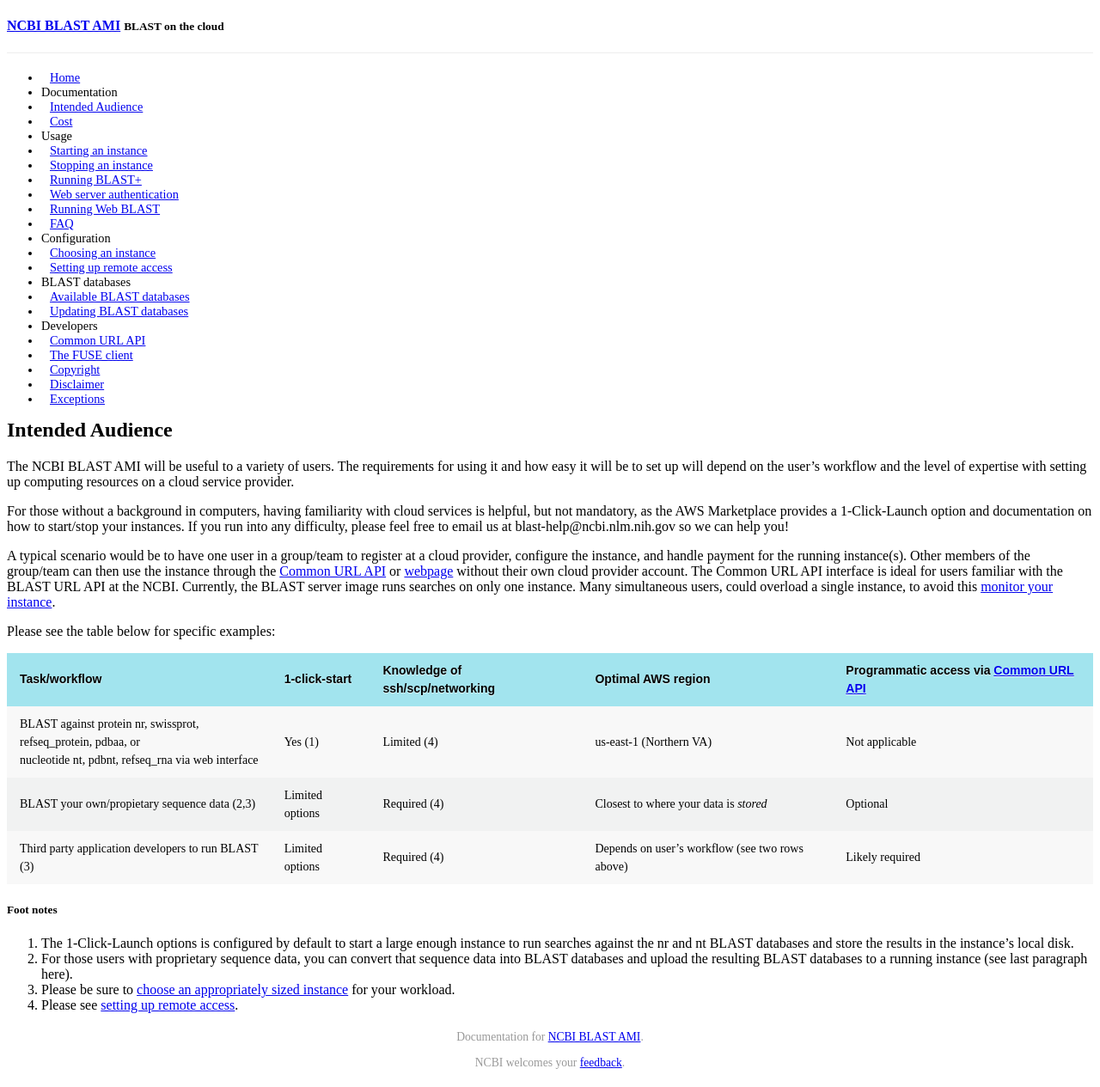
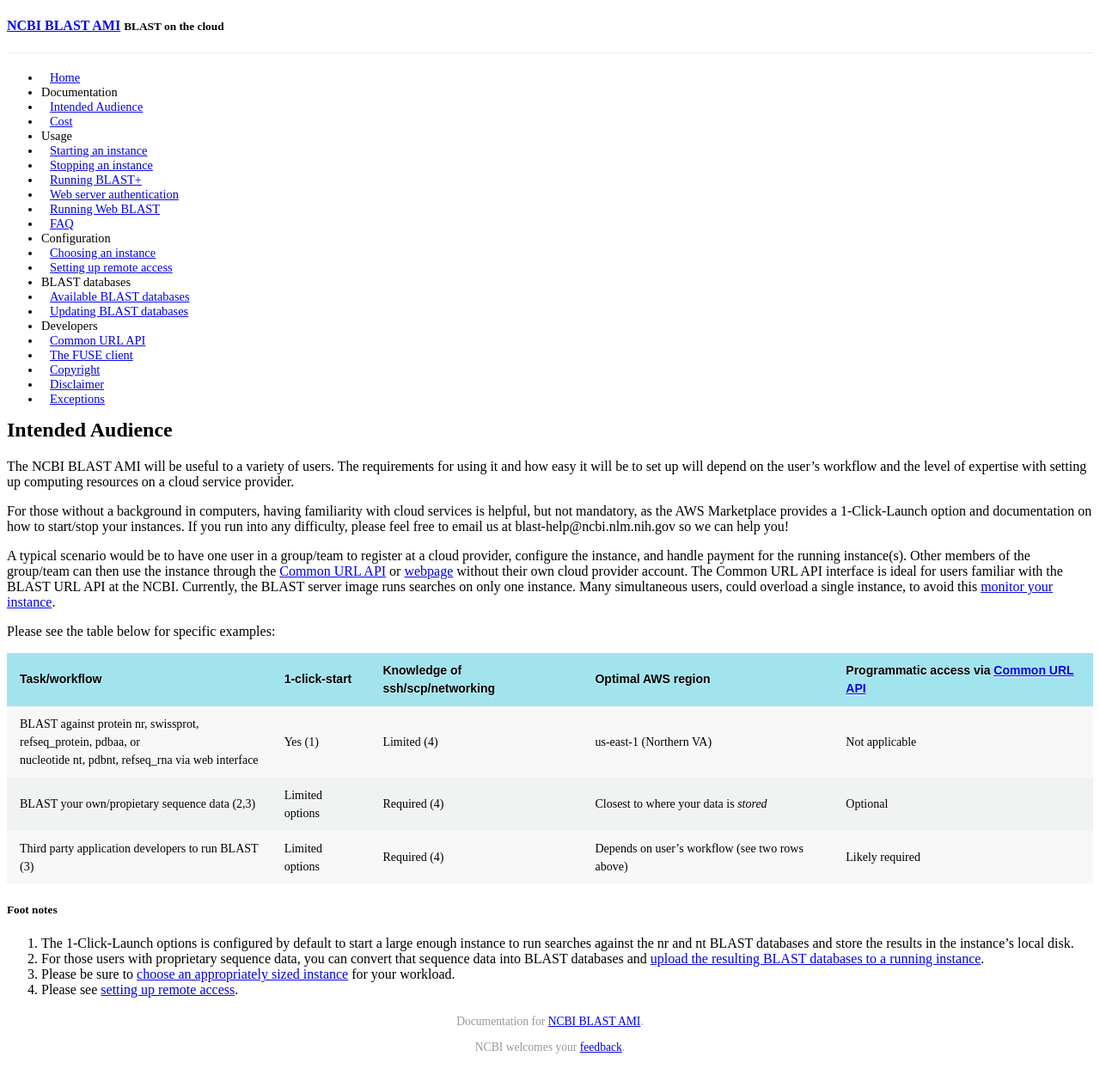
Before and after one commit to ncbi/blast-cloud, a Jekyll site: the page built from _posts/2015-06-09-intended-audience.md, in a window 1280 px wide. Shown: the whole page at 86% size. Built offline with Jekyll 4.4.1, drawn with Linux system fonts in a browser that asks for light colours; a style sheet for code colours, icons or effects is not loaded.

Commit message:
Fix broken link

```diff
--- a/_posts/2015-06-09-intended-audience.md
+++ b/_posts/2015-06-09-intended-audience.md
@@ -36,6 +36,6 @@ Please see the table below for specific examples:
 ##### Foot notes
 
 1. The 1-Click-Launch options is configured by default to start a large enough instance to run searches against the nr and nt BLAST databases and store the results in the instance's local disk.
-2. For those users with proprietary sequence data, you can convert that sequence data into BLAST databases and upload the resulting BLAST databases to a running instance (see last paragraph here).
+2. For those users with proprietary sequence data, you can convert that sequence data into BLAST databases and [upload the resulting BLAST databases to a running instance]({{site.baseurl}}{% post_url 2015-06-09-updating-blastdbs %}).
 3. Please be sure to [choose an appropriately sized instance]({{site.baseurl}}{% post_url 2015-06-09-choosing-instance %}) for your workload.
 4. Please see [setting up remote access]({{site.baseurl}}{% post_url 2015-06-09-setting-up-remote-access %}).
```
